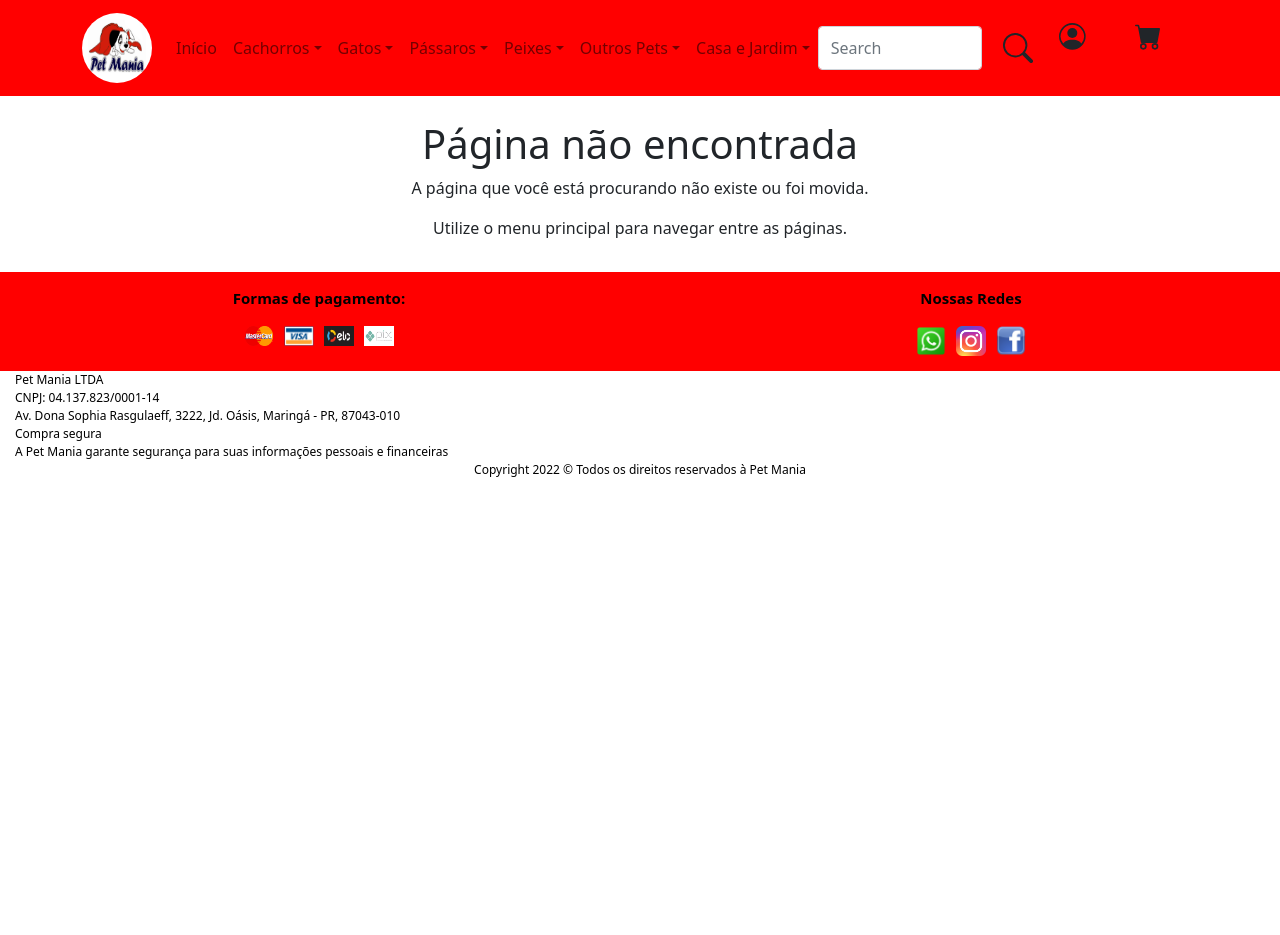
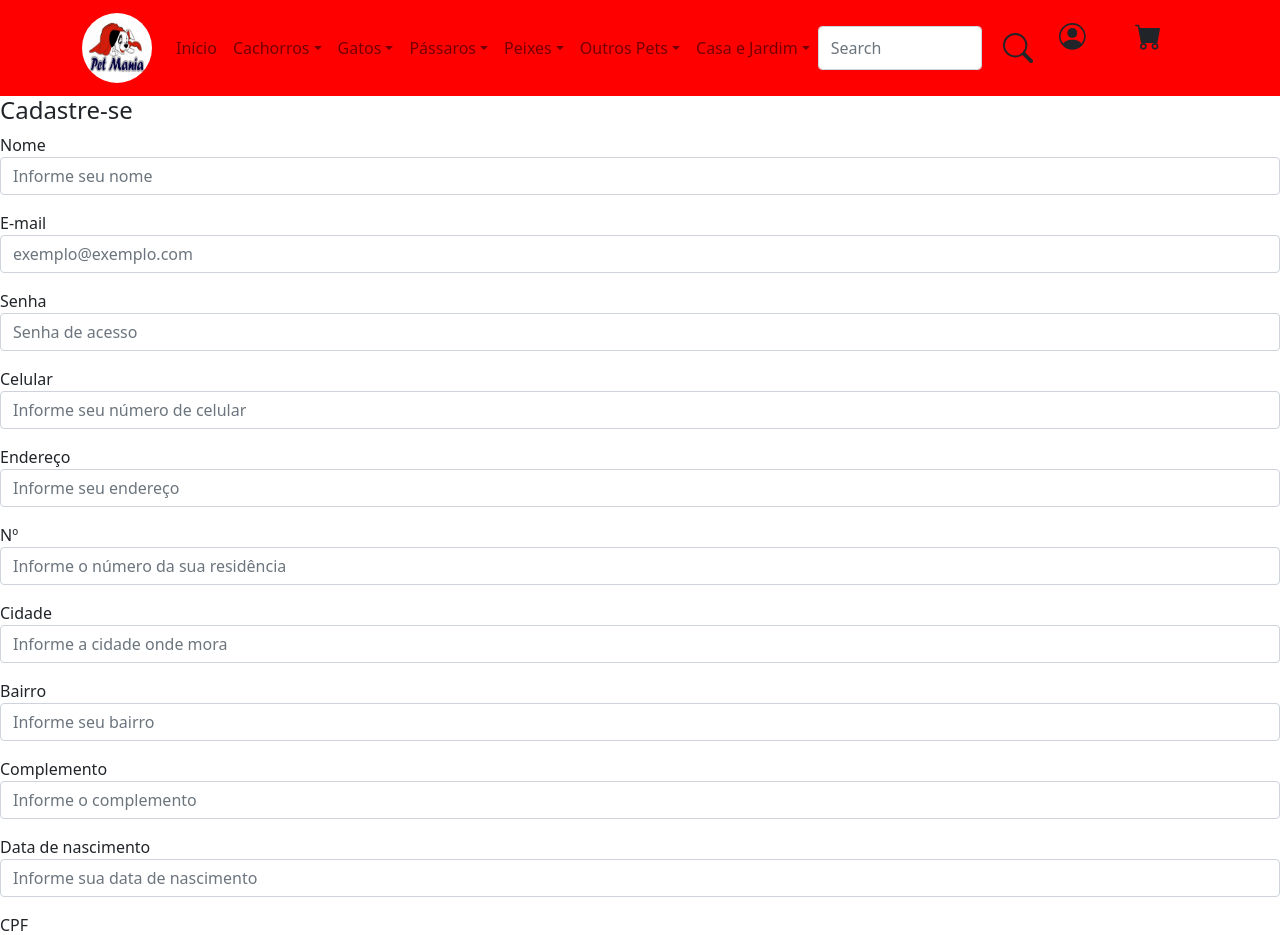
Before and after one commit to yumikawano/projeto02, a React (Create React App) app in the folder front-end/: page /cadastro in a window 1280 px wide. Shown: the top 935 px of the page. Before the commit the page ends 800 px from the top, so only its background shows below. Built offline with nearby package versions, Linux system fonts and the light colour scheme.

Commit message:
corrige login

```diff
--- a/front-end/src/App.js
+++ b/front-end/src/App.js
@@ -9,7 +9,8 @@ import { DashboardView } from "./views/Dashboard";
 import { Home } from "./views/Home";
 import { NotFoundView } from "./views/NotFound";
 import { InscriptionForm } from "./views/Login/InscriptionForm";
-import {Login} from "./views/Login/login";
+import { RegisterForm } from "./components/AuthForm/RegisterForm";
+import { LoginForm } from "./components/AuthForm/LoginForm"
 
 function App() {
   return (
@@ -21,8 +22,9 @@ function App() {
       <Route path='/portal/produtos' element={<PrivateRoute userTypes={[1]}><AdminProductsView /></PrivateRoute>} />
       <Route path='/portal/produtos/cadastro' element={ <PrivateRoute userTypes={[1]}><AdminAddProductView /></PrivateRoute>} />
       <Route path='/portal/produtos/:id' element={<PrivateRoute userTypes={[1]}><AdminEditProductView /></PrivateRoute>} />
-      <Route path='/portal/login' element={<Login />} />
       <Route path='/formulario' element={<InscriptionForm />} />
+      <Route path='/cadastro' element={<RegisterForm />} />
+      <Route path='/login' element={<LoginForm />} />
       <Route path='*' element={<NotFoundView />} />
     </Routes>
   );
--- a/front-end/src/components/AuthForm/LoginForm.js
+++ b/front-end/src/components/AuthForm/LoginForm.js
@@ -1,10 +1,11 @@
 import { useState } from "react";
-import { Button, Form } from "react-bootstrap";
+import { Button, Form, Container, Row, Col } from "react-bootstrap";
 import { useDispatch } from "react-redux";
 import { toast } from "react-toastify";
 import { login } from "../../services/Users.service";
-import { useNavigate } from "react-router-dom"
+import { useNavigate, Link } from "react-router-dom"
 import { userLogin } from "../../store/User/User.actions";
+import { Layout } from "../Layout";
 
 export function LoginForm ({ redirectAfterLogin }) {
   const [isSubmiting, setIsSubmiting] = useState(false)
@@ -40,8 +41,12 @@ export function LoginForm ({ redirectAfterLogin }) {
     }
   }
   return (
-    <Form onSubmit={handleSubmit}>
-      <p className="h4">Login</p>
+    <Layout>
+      <Container>
+        <Row>
+          <Col>
+<Form onSubmit={handleSubmit}>
+      <p className="h3">Acessar ou Criar Conta</p>
       <Form.Group controlId="login-email" className="mb-3">
         <Form.Label className="m-0">E-mail</Form.Label>
         <Form.Control
@@ -64,8 +69,15 @@ export function LoginForm ({ redirectAfterLogin }) {
           required
         />
       </Form.Group>
-      <Button type='submit' disabled={isSubmiting}>Entrar</Button>
+      <Button type='submit' variant="btn btn-danger" disabled={isSubmiting}>Entrar</Button>
     </Form>
-
+    </Col>
+    <Col>
+        <h2 className="mt-06">Criar uma conta é rápido, fácil e gratuito!</h2>
+        <Button as={Link} to={'/cadastro'} className="btn btn-light btn-outline-danger">Criar minha conta</Button>
+        </Col>
+      </Row>
+      </Container>
+    </Layout>
   )
 }
--- a/front-end/src/components/AuthForm/RegisterForm.js
+++ b/front-end/src/components/AuthForm/RegisterForm.js
@@ -5,13 +5,22 @@ import { useNavigate } from "react-router-dom";
 import { toast } from "react-toastify";
 import { createUser } from "../../services/Users.service";
 import { userLogin } from "../../store/User/User.actions";
+import { Layout } from "../../components/Layout"
 
 export function RegisterForm ({ redirectAfterLogin }) {
   const [isSubmiting, setIsSubmiting] = useState(false)
   const [formData, setFormData] = useState({
     name: '',
     email: '',
-    password: ''
+    password: '',
+    number: '',
+    address: '',
+    nº: '',
+    cidade: '',
+    bairro: '',
+    complemento: '',
+    birth: '',
+    cpf: ''
   })
   const handleChange = (event) => {
     setFormData({
@@ -39,7 +48,8 @@ export function RegisterForm ({ redirectAfterLogin }) {
     }
   }
   return (
-    <Form onSubmit={handleSubmit}>
+    <Layout>
+          <Form onSubmit={handleSubmit}>
       <p className="h4">Cadastre-se</p>
       <Form.Group controlId="register-name" className="mb-3">
         <Form.Label className="m-0">Nome</Form.Label>
@@ -74,8 +84,88 @@ export function RegisterForm ({ redirectAfterLogin }) {
           minLength={4}
         />
       </Form.Group>
-      <Button type='submit' disabled={isSubmiting}>Criar conta</Button>
+      <Form.Group controlId="register-number" className="mb-3">
+        <Form.Label className="m-0">Celular</Form.Label>
+        <Form.Control
+          placeholder="Informe seu número de celular"
+          value={formData.number}
+          onChange={handleChange}
+          name="number"
+          required
+        />
+      </Form.Group>
+      <Form.Group controlId="register-address" className="mb-3">
+        <Form.Label className="m-0">Endereço</Form.Label>
+        <Form.Control
+          placeholder="Informe seu endereço"
+          value={formData.address}
+          onChange={handleChange}
+          name="address"
+          required
+        />
+      </Form.Group>
+      <Form.Group controlId="register-nº" className="mb-3">
+        <Form.Label className="m-0">Nº</Form.Label>
+        <Form.Control
+          placeholder="Informe o número da sua residência"
+          value={formData.nº}
+          onChange={handleChange}
+          name="nº"
+          required
+        />
+      </Form.Group>
+      <Form.Group controlId="register-cidade" className="mb-3">
+        <Form.Label className="m-0">Cidade</Form.Label>
+        <Form.Control
+          placeholder="Informe a cidade onde mora"
+          value={formData.cidade}
+          onChange={handleChange}
+          name="cidade"
+          required
+        />
+      </Form.Group>
+      <Form.Group controlId="register-bairro" className="mb-3">
+        <Form.Label className="m-0">Bairro</Form.Label>
+        <Form.Control
+          placeholder="Informe seu bairro"
+          value={formData.bairro}
+          onChange={handleChange}
+          name="bairro"
+          required
+        />
+      </Form.Group>
+      <Form.Group controlId="register-complemento" className="mb-3">
+        <Form.Label className="m-0">Complemento</Form.Label>
+        <Form.Control
+          placeholder="Informe o complemento"
+          value={formData.complemento}
+          onChange={handleChange}
+          name="complemento"
+          required
+        />
+      </Form.Group>
+      <Form.Group controlId="register-birth" className="mb-3">
+        <Form.Label className="m-0">Data de nascimento</Form.Label>
+        <Form.Control
+          placeholder="Informe sua data de nascimento"
+          value={formData.birth}
+          onChange={handleChange}
+          name="birth"
+          required
+        />
+      </Form.Group>
+      <Form.Group controlId="register-cpf" className="mb-3">
+        <Form.Label className="m-0">CPF</Form.Label>
+        <Form.Control
+          placeholder="Informe seu CPF"
+          value={formData.cpf}
+          onChange={handleChange}
+          name="cpf"
+          required
+        />
+      </Form.Group>
+      <Button type='submit' variant="btn btn-danger" disabled={isSubmiting}>Criar conta</Button>
     </Form>
-
+    </Layout>
   )
 }
--- a/front-end/src/components/LayoutPortal/Sidebar.js
+++ b/front-end/src/components/LayoutPortal/Sidebar.js
@@ -24,7 +24,7 @@ export function Sidebar ({ isOpen, onClose }) {
   return (
     <SidebarStyled className="bg-dark text-white d-flex flex-column p-3" isOpen={isOpen}>
       <CloseButton variant="white" onClick={onClose} className='ms-auto d-lg-none' />
-      <p className="h1">Portal Infnet</p>
+      <p className="h1">Pet Mania</p>
       <hr />
       <Nav variant="pills" className="flex-column">
         {menuItems.filter(item => item.userTypes.includes(type)).map((item, index) => (
--- a/front-end/src/services/Products.service.js
+++ b/front-end/src/services/Products.service.js
@@ -1,7 +1,7 @@
 import { apiUrl, getAuthorizationHeaders } from "./Api.service"
 
 export const getProducts = async () => {
-  const response = await fetch(`${apiUrl}/produtos`)
+  const response = await fetch(`${apiUrl}/products`)
   if (!response.ok) {
     throw new Error('Response not ok.')
   }
@@ -9,7 +9,7 @@ export const getProducts = async () => {
 }
 
 export const getProductsById = async (productId) => {
-  const response = await fetch(`${apiUrl}/produtos/${productId}?_embed=inscriptions`)
+  const response = await fetch(`${apiUrl}/products/${productId}?_embed=inscriptions`)
   if (!response.ok) {
     throw new Error('Response not ok.')
   }
--- a/front-end/src/views/AdminAddProduct/index.js
+++ b/front-end/src/views/AdminAddProduct/index.js
@@ -17,7 +17,7 @@ export function AdminAddProductView () {
   }
   return (
     <LayoutPortal>
-      <h1 className='mt-4'>Novo produto</h1>
+      <h1 className='mt-4'>Novo curso</h1>
       <UpsertProductForm onSubmit={handleSubmit} />
     </LayoutPortal>
   )
--- a/front-end/src/views/Login/InscriptionForm.js
+++ b/front-end/src/views/Login/InscriptionForm.js
@@ -2,6 +2,7 @@ import { useState } from "react"
 import { Alert, Button, Form } from "react-bootstrap"
 import { Layout } from "../../components/Layout"
 import { createInscription } from "../../services/Inscriptions.service"
+
 
 const initialFormData = {
     userName: '',
@@ -132,7 +133,7 @@ const initialFormData = {
             required
           />
         </Form.Group>
-        <Button type='submit' disabled={isSubmiting}>Cadastrar</Button>
+
       </Form>
     </Layout>
   )
--- a/front-end/src/views/Login/login.js
+++ b/front-end/src/views/Login/login.js
@@ -2,6 +2,7 @@ import { useState } from "react"
 import { Alert, Button, Col, Container, Form, Row } from "react-bootstrap"
 import { Layout } from "../../components/Layout"
 import { Link } from "react-router-dom"
+
 
 const initialFormData = {
     userEmail: '',
@@ -77,12 +78,12 @@ return (
             required
           />
         </Form.Group>
-        <Button  as={Link} to={`/produtos`} className="btn btn-danger">Entrar</Button>
+        <Button  as={Link} to={'/login'} className="btn btn-danger">Entrar</Button>
         </Form>
         </Col>
         <Col>
         <h2 className="mt-06">Criar uma conta é rápido, fácil e gratuito!</h2>
-        <Button as={Link} to={'/formulario'} className="btn btn-light btn-outline-danger">Criar minha conta</Button>
+        <Button as={Link} to={'/cadastro'} className="btn btn-light btn-outline-danger">Criar minha conta</Button>
         </Col>
       </Row>
       </Container>
```
Also changed, not shown: 1 other file (tests, documents, lock files or other folders).
